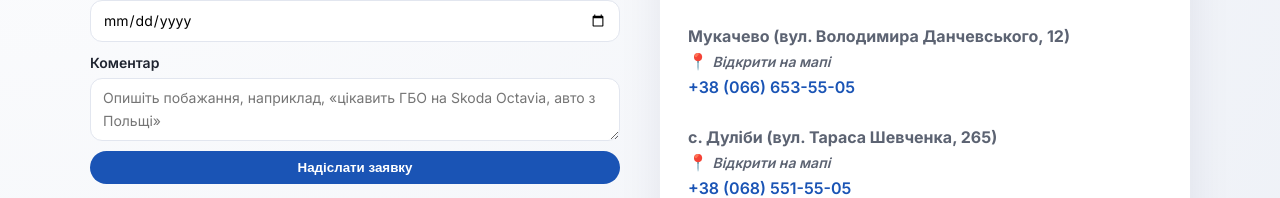
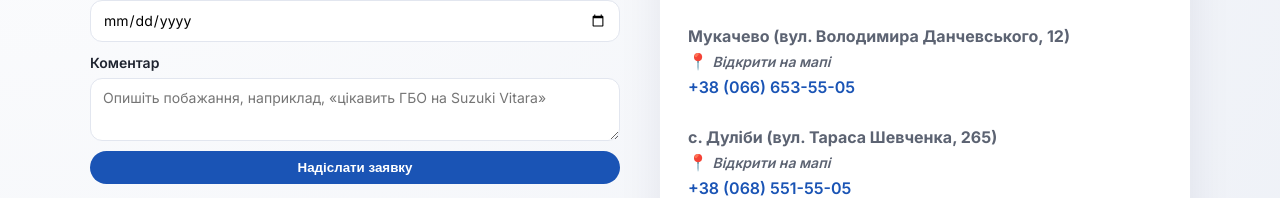
Before and after one commit to olehm7/serttest, a plain HTML site: page index.html in a window 1280 px wide. Shown: the part 3572-3770 px from the top of the page. Drawn offline with Linux system fonts and the light colour scheme.

Commit message:
Update index.html

```diff
--- a/index.html
+++ b/index.html
@@ -252,7 +252,7 @@
                     </label>
                     <label class="field">
                         <span>Коментар</span>
-                        <textarea name="message" rows="2" placeholder="Опишіть побажання, наприклад, «цікавить ГБО на Skoda Octavia, авто з Польщі»"></textarea>
+                        <textarea name="message" rows="2" placeholder="Опишіть побажання, наприклад, «цікавить ГБО на Suzuki Vitara»"></textarea>
                     </label>
                     <button type="submit" class="button button--primary">Надіслати заявку</button>
                 </form>
```
